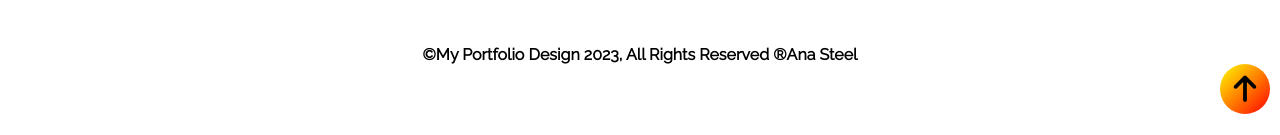
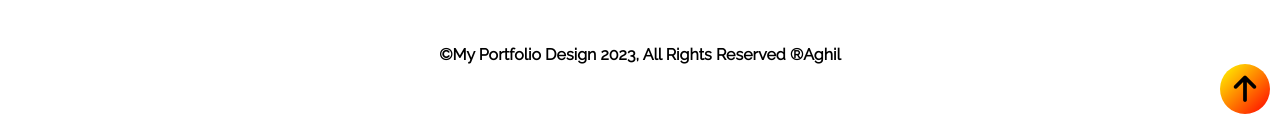
Before and after one commit to aghilsuresh/portfolio, a plain HTML site: page index.html in a window 1280 px wide. Shown: the part 1678-1813 px from the top of the page. Drawn offline with Linux system fonts and the light colour scheme; a web font is replaced by a local one.

Commit message:
final commit

```diff
--- a/index.html
+++ b/index.html
@@ -196,7 +196,7 @@
 
        <!-- footer -->
        <footer>
-       <p style="text-align: center; font-weight: bold;" >&copy;My Portfolio Design 2023, All Rights Reserved &reg;Ana Steel</p>
+       <p style="text-align: center; font-weight: bold;" >&copy;My Portfolio Design 2023, All Rights Reserved &reg;Aghil</p>
 
        <div class="uparrow" >
          <a href="#container"> <i class="fa-solid fa-arrow-up"></i></a>
```
Also changed, not shown: 1 other file.
